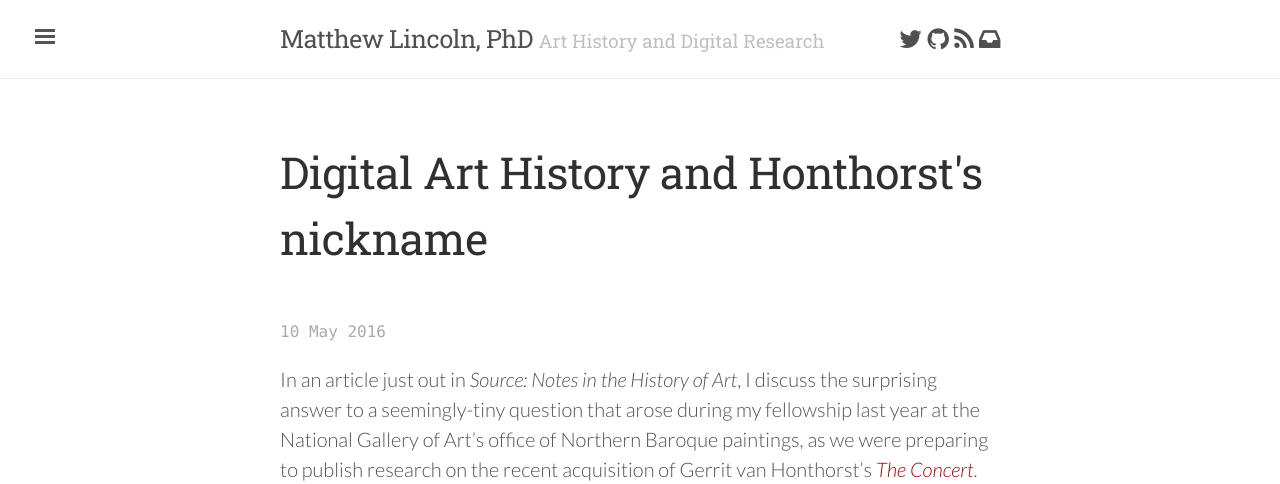
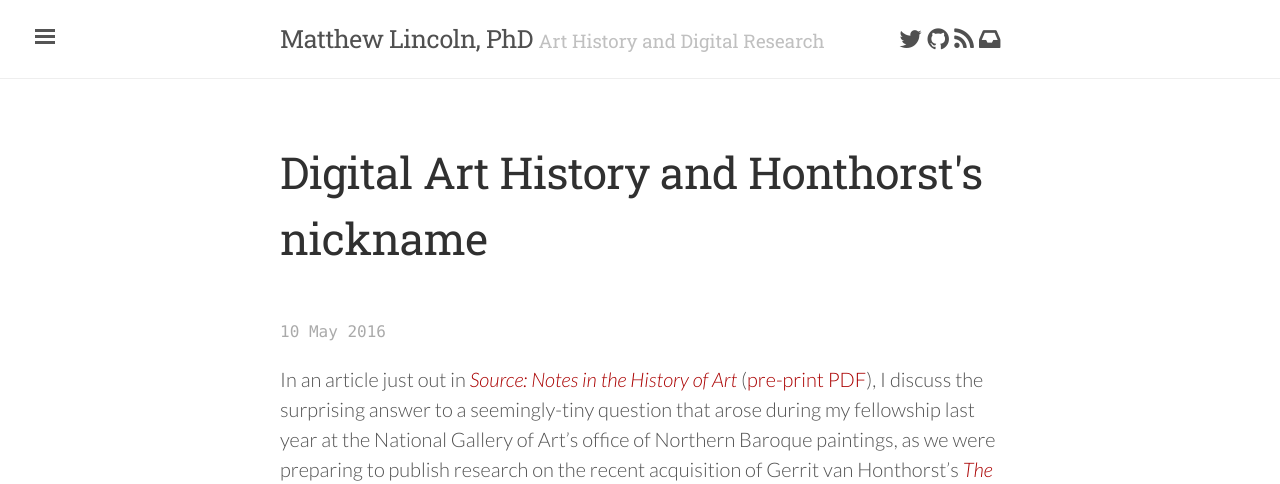
Before and after one commit to mdlincoln/mdlincoln.github.io, a Jekyll site: the page built from _posts/2016-05-10-digital-art-history-and-honthorsts-nickname.md, in a window 1280 px wide and 1400 px high, cut to the strip 0-484 px from the top of the window. Built offline with Jekyll 4.4.1, drawn with Linux system fonts in a browser that asks for light colours; nearby versions of some CDN libraries; comment, search, counter and statistics services are not loaded; some of the changed text lies outside the part shown.

Commit message:
put links right at the start of the post

```diff
--- a/_posts/2016-05-10-digital-art-history-and-honthorsts-nickname.md
+++ b/_posts/2016-05-10-digital-art-history-and-honthorsts-nickname.md
@@ -8,7 +8,7 @@ tags:
 - Articles
 ---
 
-In an article just out in *Source: Notes in the History of Art*, I discuss the surprising answer to a seemingly-tiny question that arose during my fellowship last year at the National Gallery of Art's office of Northern Baroque paintings, as we were preparing to publish research on the recent acquisition of Gerrit van Honthorst's [*The Concert*][concert].
+In an article just out in [*Source: Notes in the History of Art*](http://dx.doi.org/10.1086/686710) ([pre-print PDF](/assets/docs/honthorst_preprint.pdf)), I discuss the surprising answer to a seemingly-tiny question that arose during my fellowship last year at the National Gallery of Art's office of Northern Baroque paintings, as we were preparing to publish research on the recent acquisition of Gerrit van Honthorst's [*The Concert*][concert].
 
 {% include figure.html src="https://upload.wikimedia.org/wikipedia/commons/thumb/1/16/Gerard_van_honthorst_-_the_concert_-_1623.jpg/640px-Gerard_van_honthorst_-_the_concert_-_1623.jpg" caption="Gerrit van Honthorst, _The Concert_, 1623. Oil on canvas. National Gallery of Art, Washington." %}
 
```
Also changed, not shown: other parts of _posts/2016-05-10-digital-art-history-and-honthorsts-nickname.md (+0 -1 lines).
